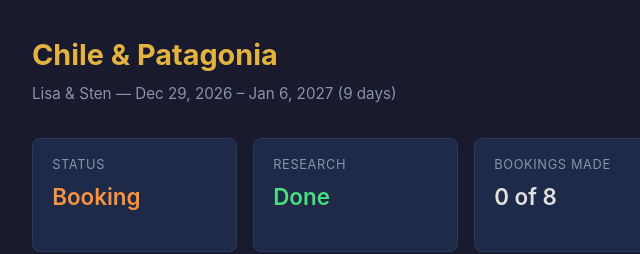
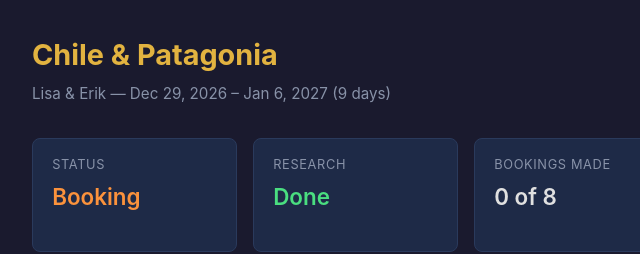
Before and after one commit to underscorenygren/mcc-docs, a plain HTML site: page chile-trip-status.html in a window 1280 px wide. Shown: the top 254 px of the page, 174-814 px from the left. Drawn offline with Linux system fonts and the light colour scheme.

Commit message:
trips: update passenger name to Erik
Co-Authored-By: Claude Opus 4.6 <noreply@anthropic.com>

```diff
--- a/chile-trip-status.html
+++ b/chile-trip-status.html
@@ -227,7 +227,7 @@
 <body>
 
 <h1>Chile &amp; Patagonia</h1>
-<p class="subtitle">Lisa &amp; Sten &mdash; Dec 29, 2026 &ndash; Jan 6, 2027 (9 days)</p>
+<p class="subtitle">Lisa &amp; Erik &mdash; Dec 29, 2026 &ndash; Jan 6, 2027 (9 days)</p>
 
 <div class="summary-grid">
   <div class="summary-card">
```
